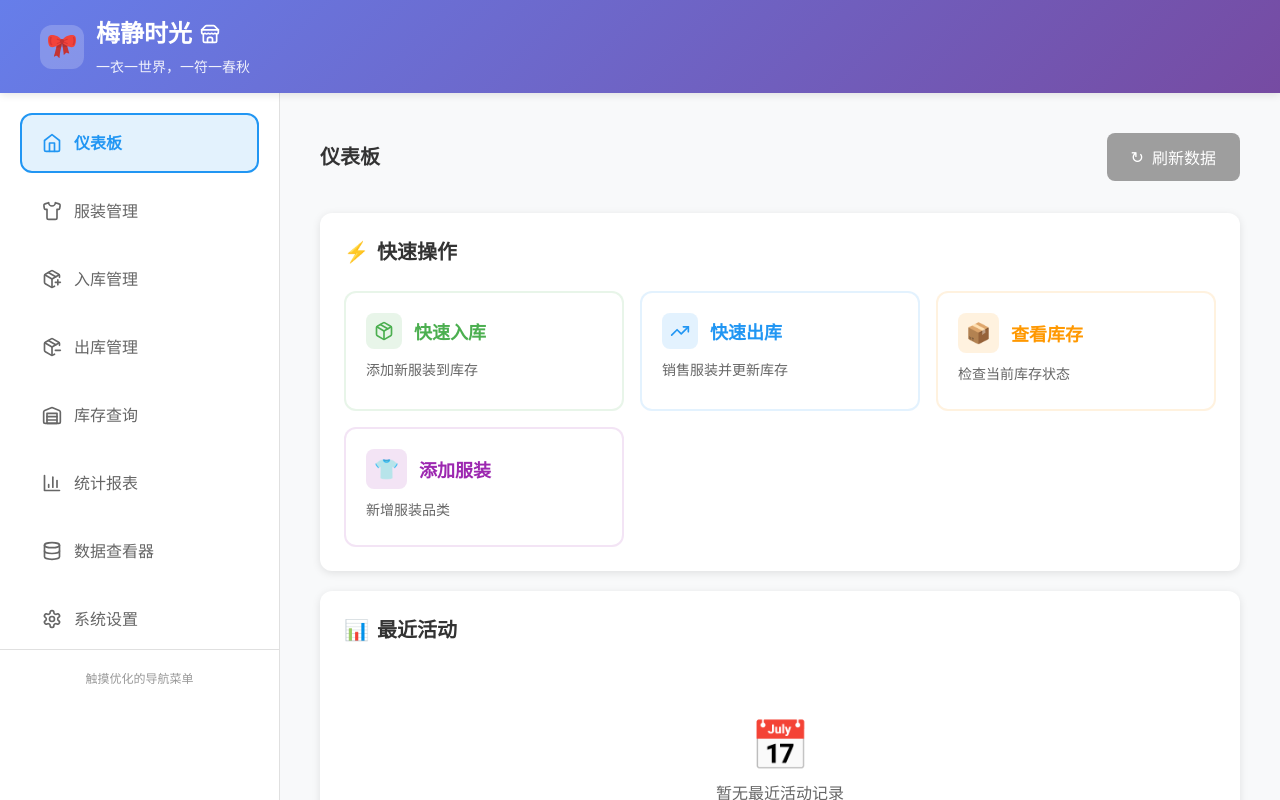
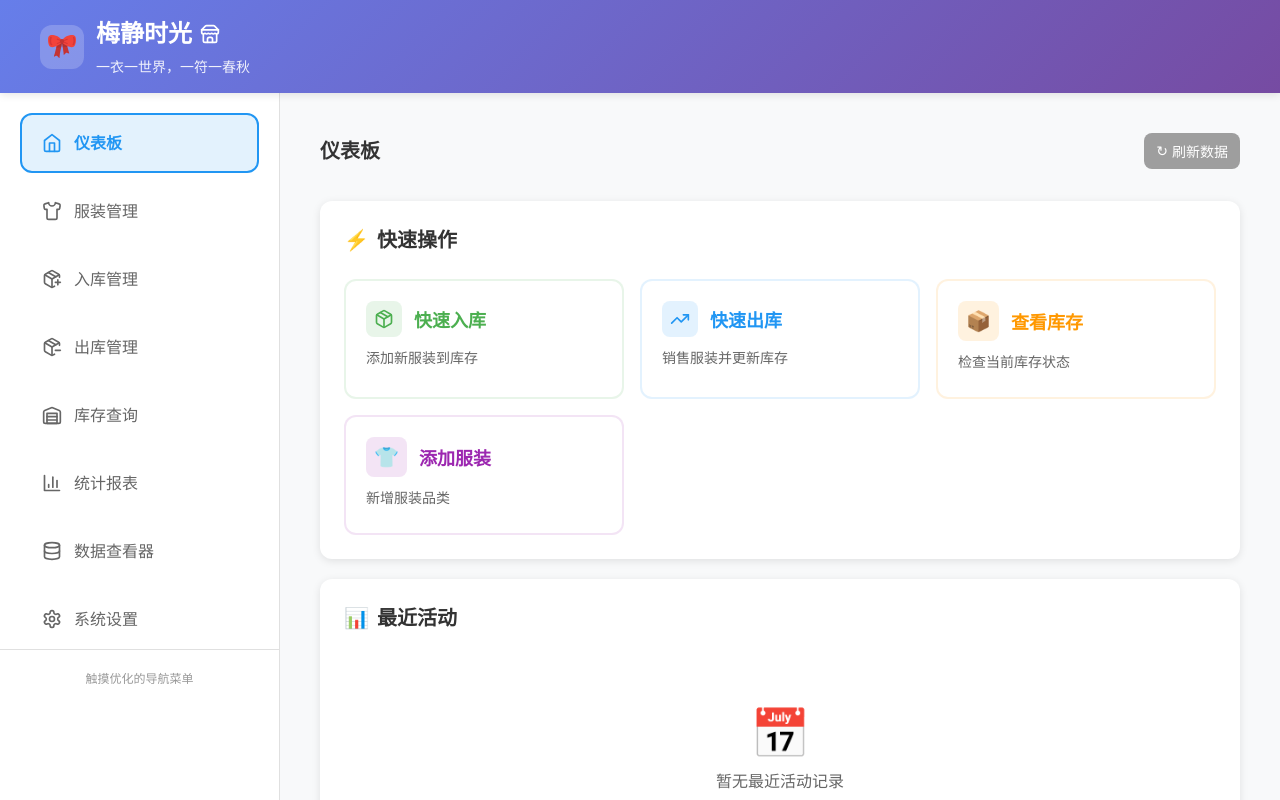
Before and after one commit to QQ358752133/clothing-inventory-management, a React (Vite) app: page /dashboard in a window 1280 px wide. Shown: the top 800 px of the page. Built offline with nearby package versions, Linux system fonts and the light colour scheme; the HTML template or start-up script is replaced by a standard one.

Commit message:
修改仪表板刷新按钮样式，减小按钮尺寸避免标题换行

```diff
--- a/src/pages/Dashboard.jsx
+++ b/src/pages/Dashboard.jsx
@@ -57,9 +57,16 @@ const Dashboard = () => {
         <button
           onClick={refreshStats}
           className="btn btn-secondary"
-          style={{ minHeight: '44px' }}
+          style={{
+            minHeight: '36px',
+            padding: '6px 12px',
+            fontSize: '14px',
+            display: 'flex',
+            alignItems: 'center',
+            gap: '4px'
+          }}
         >
-          <RefreshCw size={16} />
+          <RefreshCw size={14} />
           刷新数据
         </button>
       </div>
```
